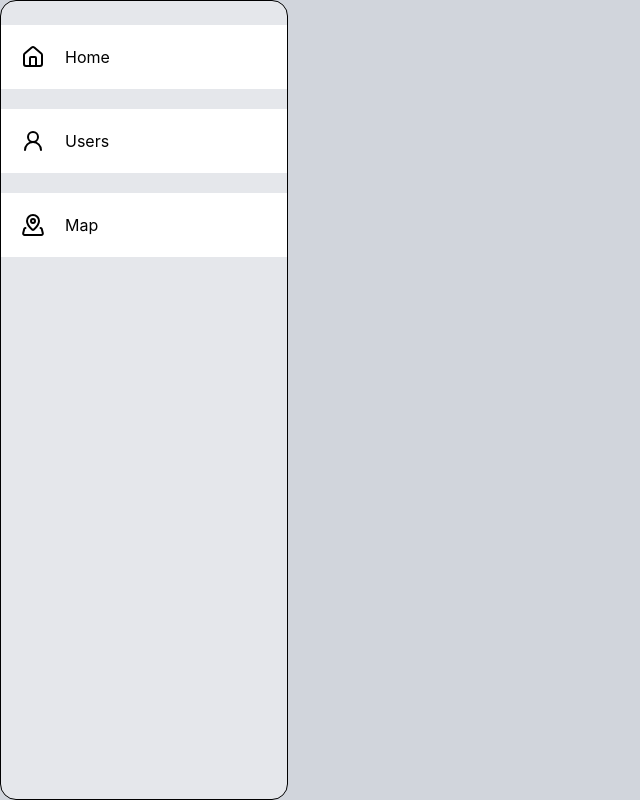
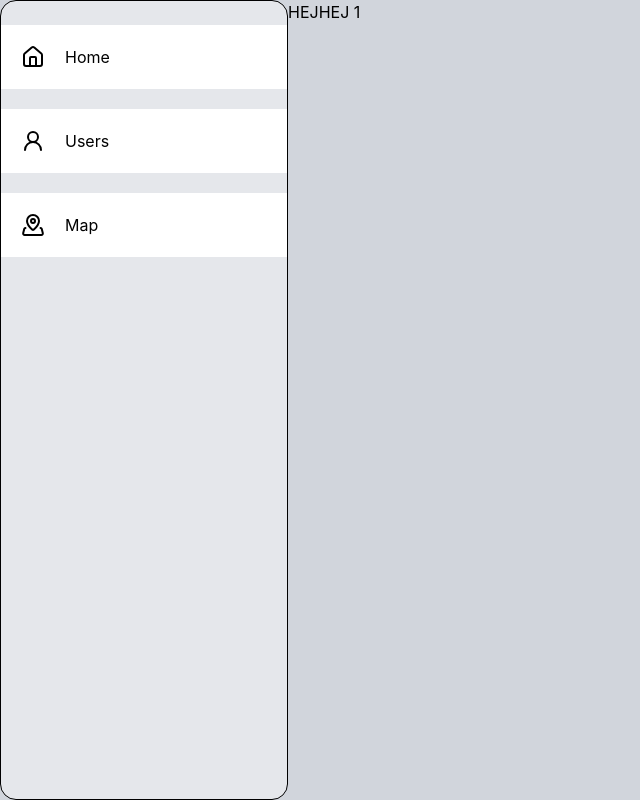
Before and after one commit to johansvenssonS/reactUppgift, a React (Vite) app: page /users/1 in a window 1280 px wide. Before the commit this address had no page. Shown: the whole page, without its empty margins (0-640 px from the left). Built offline with nearby package versions, Linux system fonts and the light colour scheme.

Commit message:
SingleUserPage component med useParams

```diff
--- a/src/App.jsx
+++ b/src/App.jsx
@@ -6,10 +6,8 @@ import HomePage from "./pages/HomePage";
 import { Routes, Route, BrowserRouter } from "react-router-dom";
 import UserPage from "./pages/UserPage";
 import MapPage from "./pages/MapPage";
-
+import SingleUserPage from "./pages/SingleUserPage";
 function App() {
-  const [count, setCount] = useState(0);
-
   return (
     <BrowserRouter>
       <div className="flex w-full h-screen  bg-gray-300 ">
@@ -19,6 +17,7 @@ function App() {
         <Routes>
           <Route path="/" element={<HomePage />}></Route>
           <Route path="/users" element={<UserPage />}></Route>
+          <Route path="/users/:userId" element={<SingleUserPage />}></Route>
           <Route path="/map" element={<MapPage />}></Route>
         </Routes>
       </div>
--- a/src/components/UserRow.tsx
+++ b/src/components/UserRow.tsx
@@ -1,3 +1,4 @@
+import { Link } from "react-router-dom";
 import { UserData } from "../types/Types";
 
 //passing props sak
@@ -9,7 +10,7 @@ const UserRow = ({ userData }: UserRowProps) => {
   return (
     <tr className="even:bg-gray-50 hover:bg-gray-100">
       <td className="border border-gray-300 px-4 py-2 align-top">
-        {userData.username}
+        <Link to={`/users/${userData.id}`}>{userData.username}</Link>
       </td>
       <td className="border border-gray-300 px-4 py-2 align-top">
         {userData.profile.name}
--- /dev/null
+++ b/src/pages/SingleUserPage.tsx
@@ -0,0 +1,9 @@
+import { useParams } from "react-router-dom";
+
+const SingleUserPage = () => {
+  const { userId } = useParams();
+
+  return <h3>HEJHEJ {userId}</h3>;
+};
+
+export default SingleUserPage;
```
